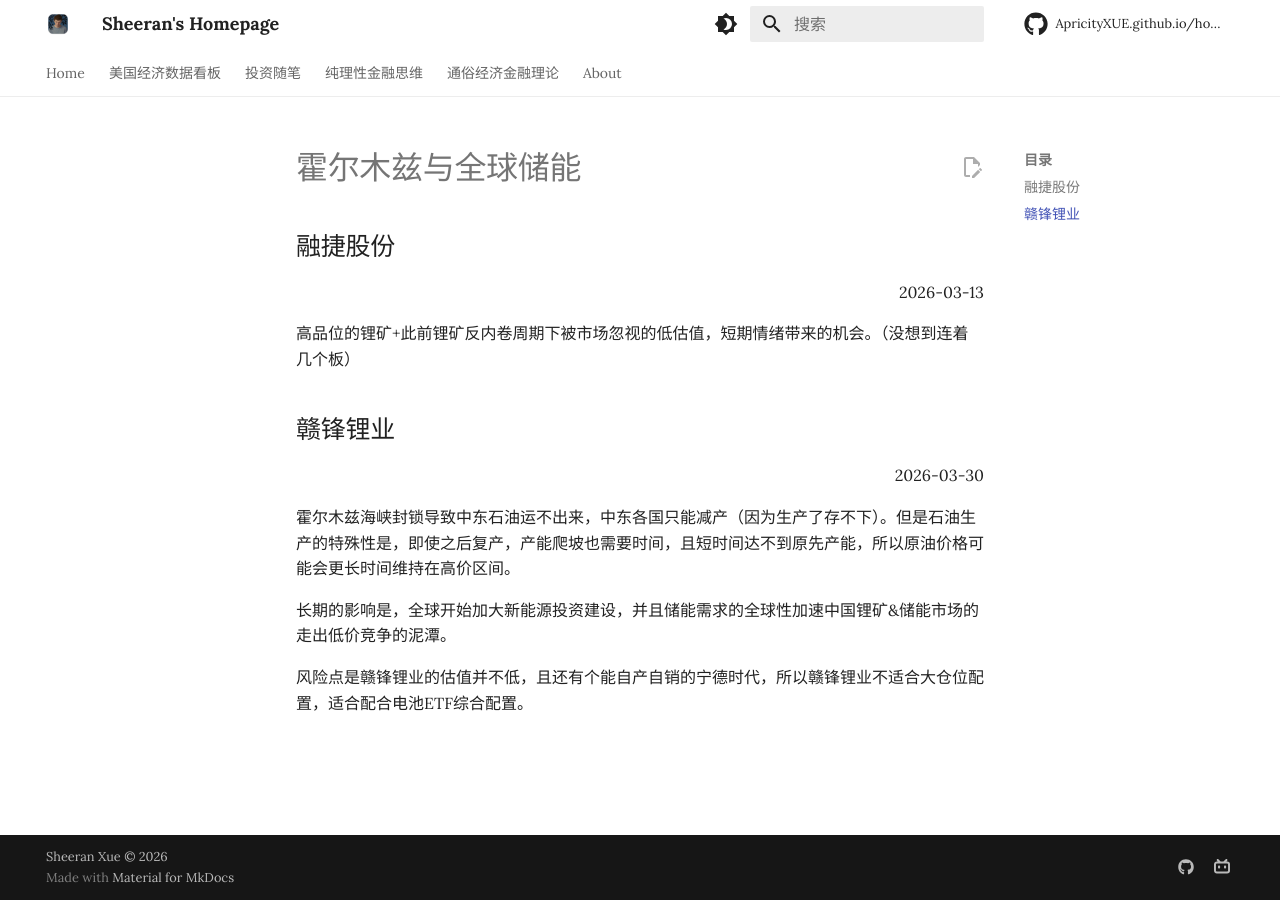
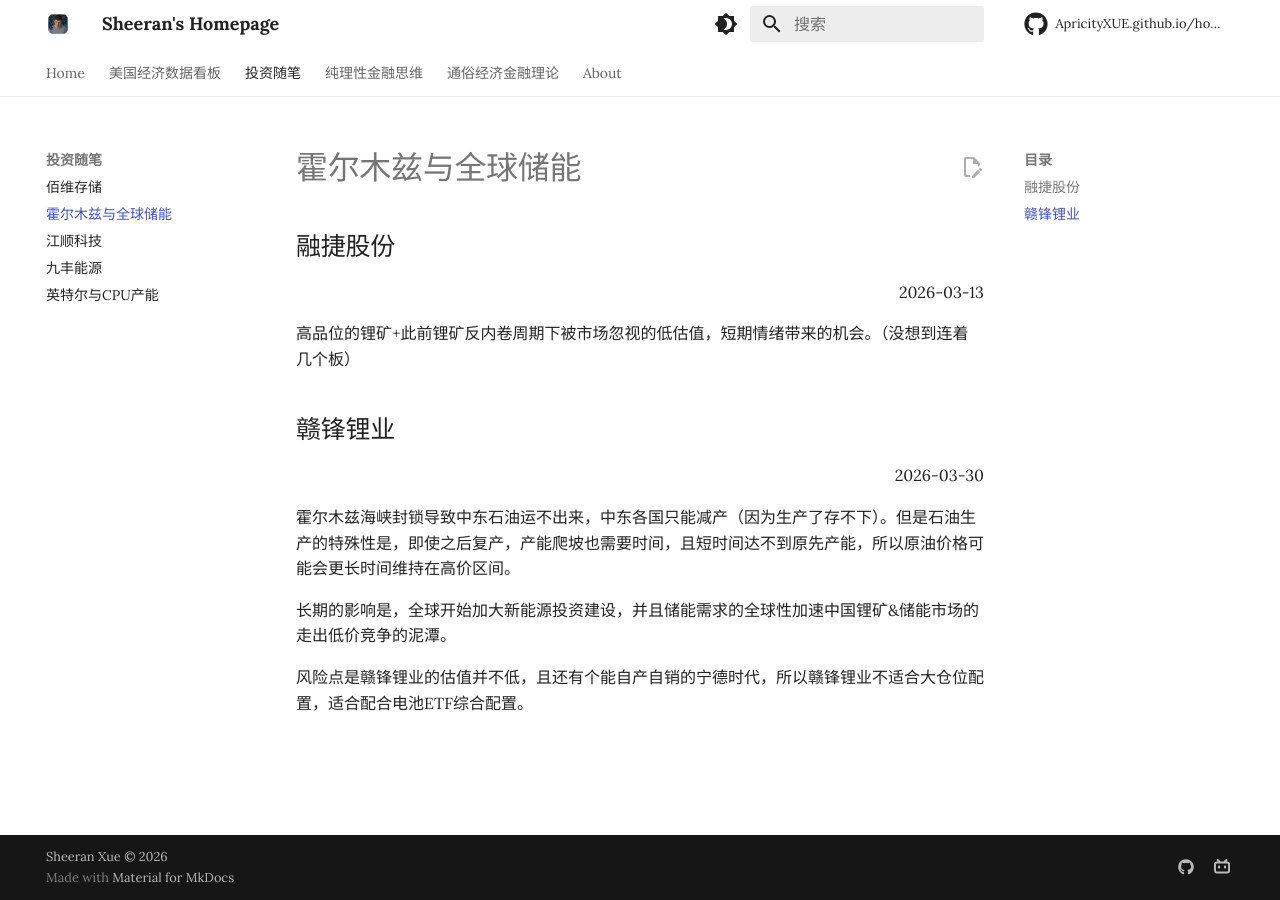
Before and after one commit to ApricityXUE/homepage, an MkDocs documentation site: the page built from docs/投资随笔/霍尔木兹与全球储能.md, in a window 1280 px wide. Built offline with MkDocs 1.6.1 and Material for MkDocs 9.7.7, drawn with Linux system fonts in a browser that asks for light colours; some web fonts are replaced; comment, search, counter and statistics services are not loaded.

Commit message:
Update mkdocs.yml

```diff
--- a/mkdocs.yml
+++ b/mkdocs.yml
@@ -12,7 +12,9 @@ nav:
   - 美国经济数据看板: ./美国经济数据/美国经济数据.md
   - 投资随笔:
     - ./投资随笔/佰维存储.md
+    - ./投资随笔/霍尔木兹与全球储能.md
     - ./投资随笔/江顺科技.md
+    - ./投资随笔/九丰能源.md
     - ./投资随笔/英特尔与CPU产能.md
   - 纯理性金融思维:
     - ./纯理性金融思维/index.md
```
